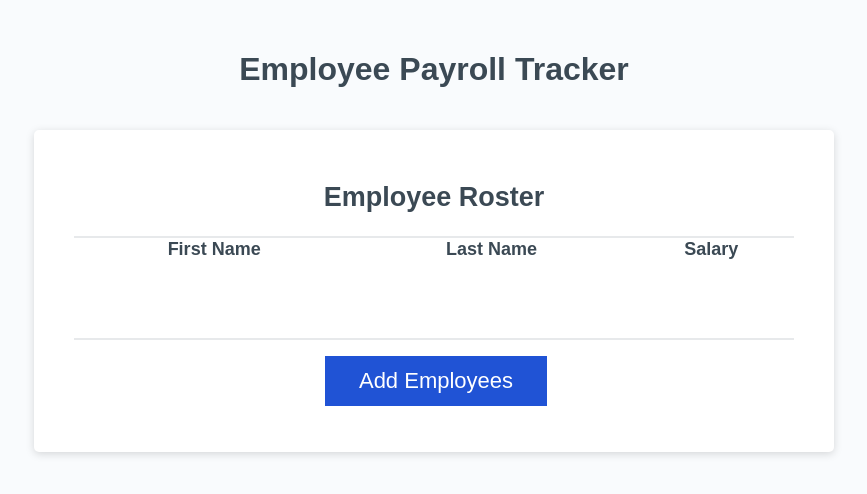
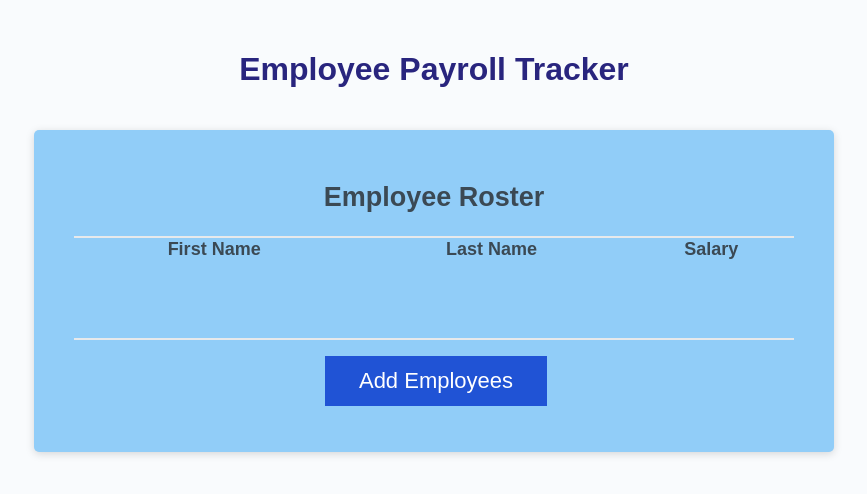
Before and after one commit to madybt/Employee-payroll, a plain HTML site: page index.html in a window 1280 px wide. Shown: the whole page, without its empty margins (206-1073 px from the left). Drawn offline with Linux system fonts and the light colour scheme.

Commit message:
second commit

```diff
--- a/style.css
+++ b/style.css
@@ -27,7 +27,7 @@ header {
   text-align: center;
   padding: 20px;
   padding-top: 0px;
-  color: hsl(206, 17%, 28%);
+  color: hsl(243, 55%, 32%);
 }
 
 h2 {
@@ -35,7 +35,7 @@ h2 {
 }
 
 .card {
-  background-color: hsl(0, 0%, 100%);
+  background-color: hsl(205, 88%, 77%);
   border-radius: 5px;
   border-width: 1px;
   box-shadow: rgba(0, 0, 0, 0.15) 0px 2px 8px 0px;
```
